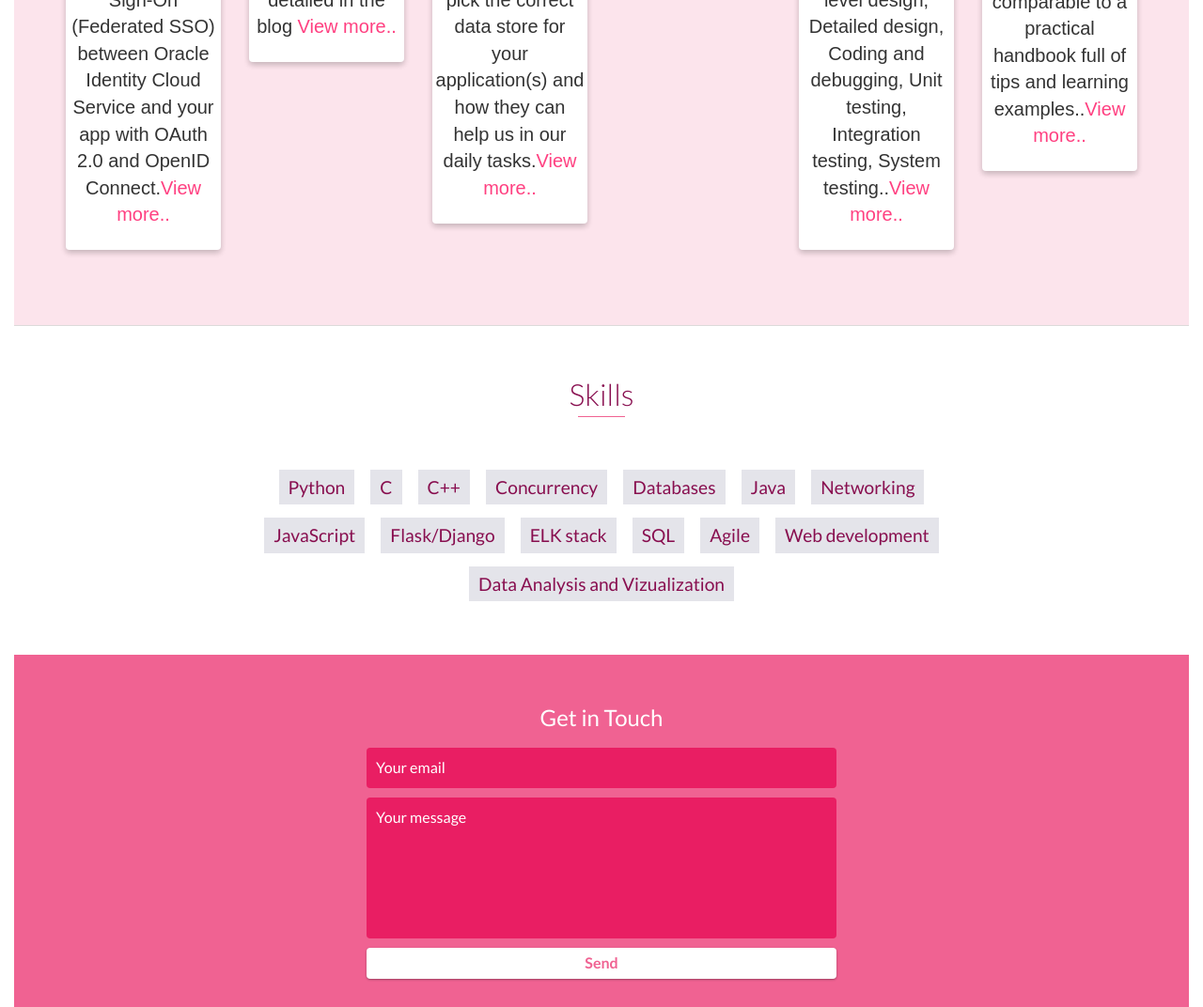
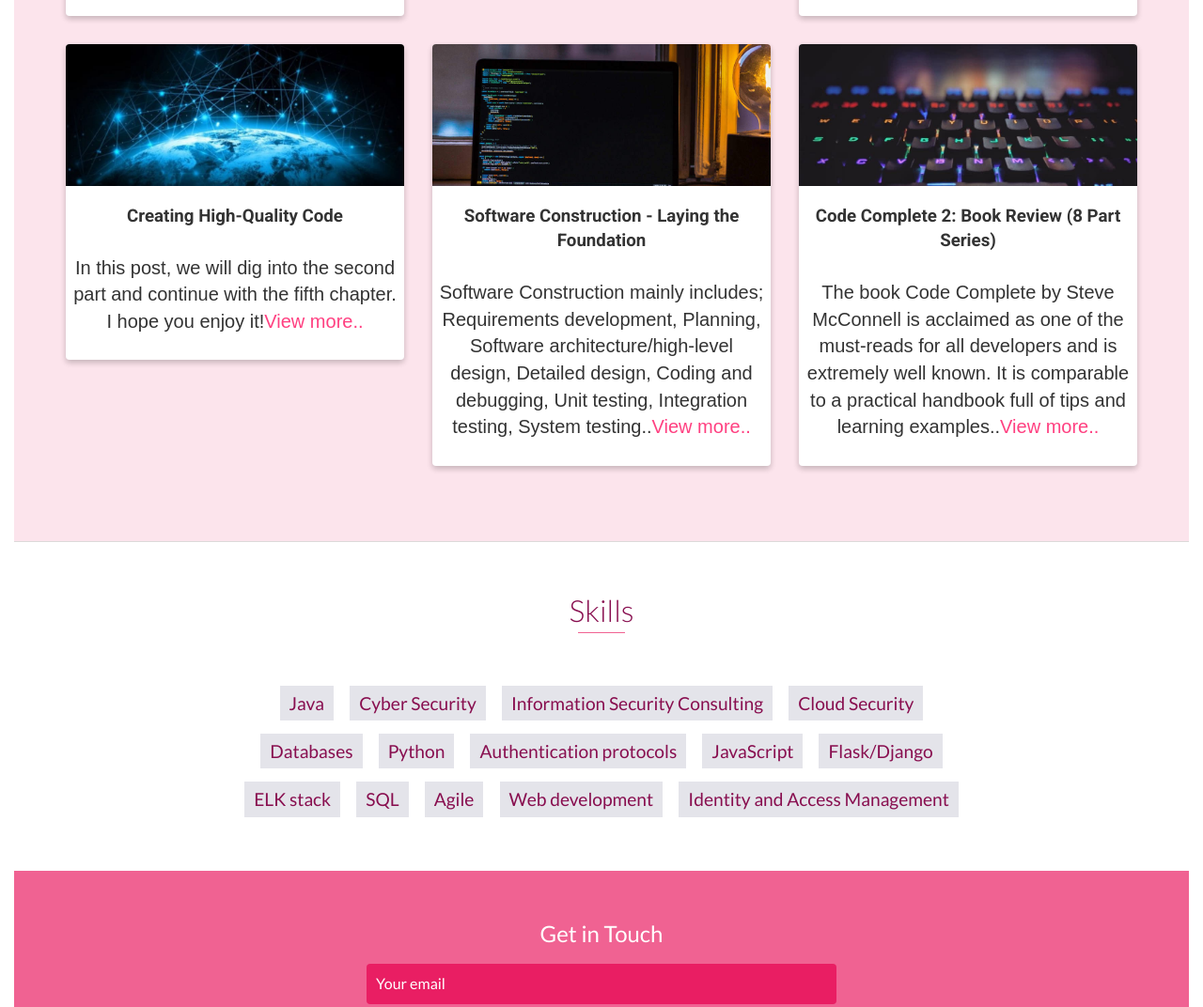
Before and after one commit to IyvonneBett/IyvonneBett.github.io, a website: page index.html in a window 1280 px wide. Shown: the part 4653-5725 px from the top of the page at 94% size. Drawn offline with nearby package versions, Linux system fonts and the light colour scheme; a web font is replaced by a local one.

Commit message:
modified experience section

```diff
--- a/index.html
+++ b/index.html
@@ -231,7 +231,7 @@
   <div class="container">
     <div class="row">
       <!-- Begin project definitions -->
-      <div class="col-md-2">
+      <div class="col-md-4">
         <div class="project shadow-large">
           <div class="project-image">
             <img width="100%" height="10%" src="images/graph.jpg" />
@@ -241,7 +241,7 @@
         </div>
       </div>
 
-      <div class="col-md-2">
+      <div class="col-md-4">
         <div class="project shadow-large">
           <div class="project-image">
             <img width="100%" height="10%" src="images/graph.jpg" />
@@ -251,7 +251,7 @@
         </div>
       </div>
 
-      <div class="col-md-2">
+      <div class="col-md-4">
         <div class="project shadow-large">
           <div class="project-image">
             <img width="100%" height="10%" src="images/graph.jpg" />
@@ -262,7 +262,7 @@
       </div>
 
 
-      <div class="col-md-2">
+      <div class="col-md-4">
       <div class="project shadow-large">
         <div class="project-image">
           <img width="100%" height="10%" src="images/graph.jpg" />
@@ -272,7 +272,7 @@
       </div>
     </div>
       <!-- End .project -->
-      <div class="col-md-2">
+      <div class="col-md-4">
       <div class="project shadow-large">
         <div class="project-image">
           <img  width="100%" height="10%" src="images/cody.jpg" />
@@ -281,7 +281,7 @@
         </div>
       </div>
     </div>
-    <div class="col-md-2">
+    <div class="col-md-4">
       <div class="project shadow-large">
         <div class="project-image">
           <img  width="100%" height="10%" src="images/codecom.jpg" />
@@ -298,20 +298,20 @@
   <div id="skills">
     <h2 class="heading">Skills</h2>
     <ul>
+      <li>Java</li>
+      <li>Cyber Security</li>
+      <li>Information Security Consulting</li>
+      <li>Cloud Security</li>
+      <li>Databases</li>
       <li>Python</li>
-      <li>C</li>
-      <li>C++</li>
-      <li>Concurrency</li>
-      <li>Databases</li>
-      <li>Java</li>
-      <li>Networking</li>
+      <li>Authentication protocols</li>
       <li>JavaScript</li>
       <li>Flask/Django</li>
       <li>ELK stack</li>
       <li>SQL</li>
       <li>Agile</li>
       <li>Web development</li>
-      <li>Data Analysis and Vizualization</li>
+      <li>Identity and Access Management</li>
     </ul>
   </div>
   <!-- End #skills -->
@@ -335,7 +335,7 @@
       <div class="row">
         <div class="col-sm-5 copyright">
           <p>
-            Copyright &copy; 2021 Iyvonne Bett
+            Copyright &copy; 2023 Iyvonne Bett
           </p>
         </div>
         <div class="col-sm-2 top">
```
